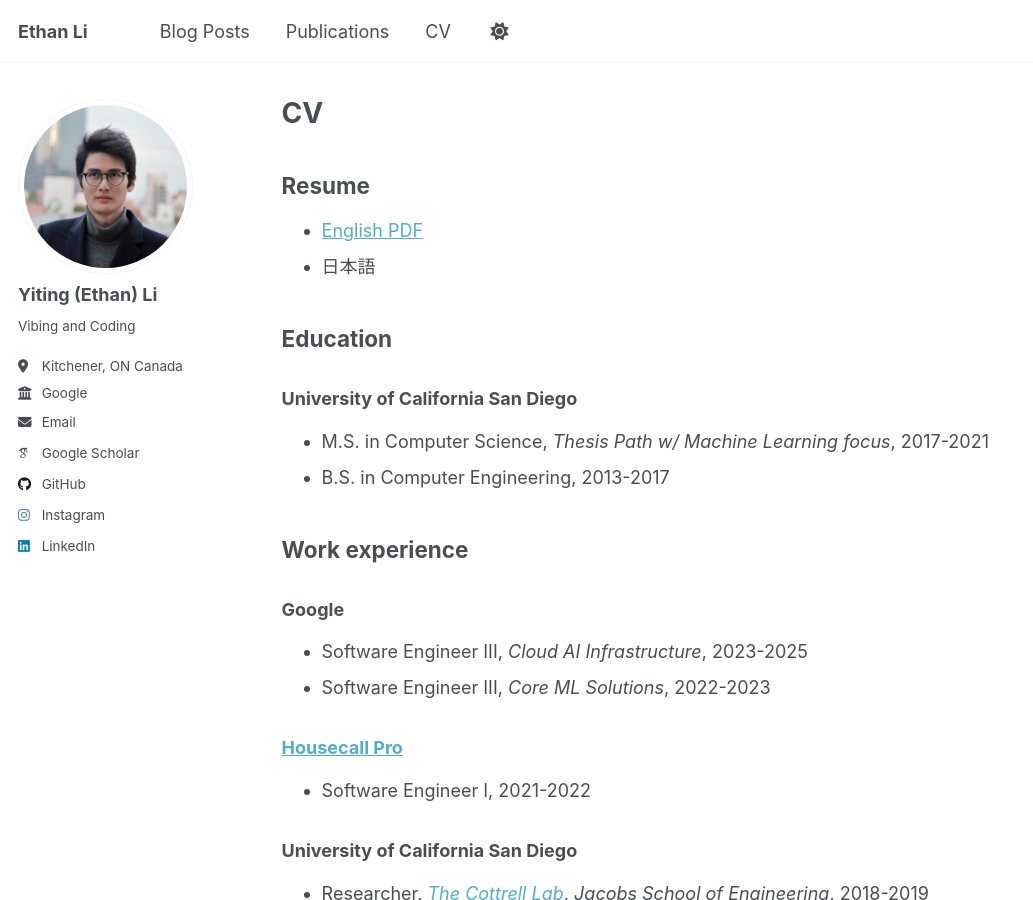
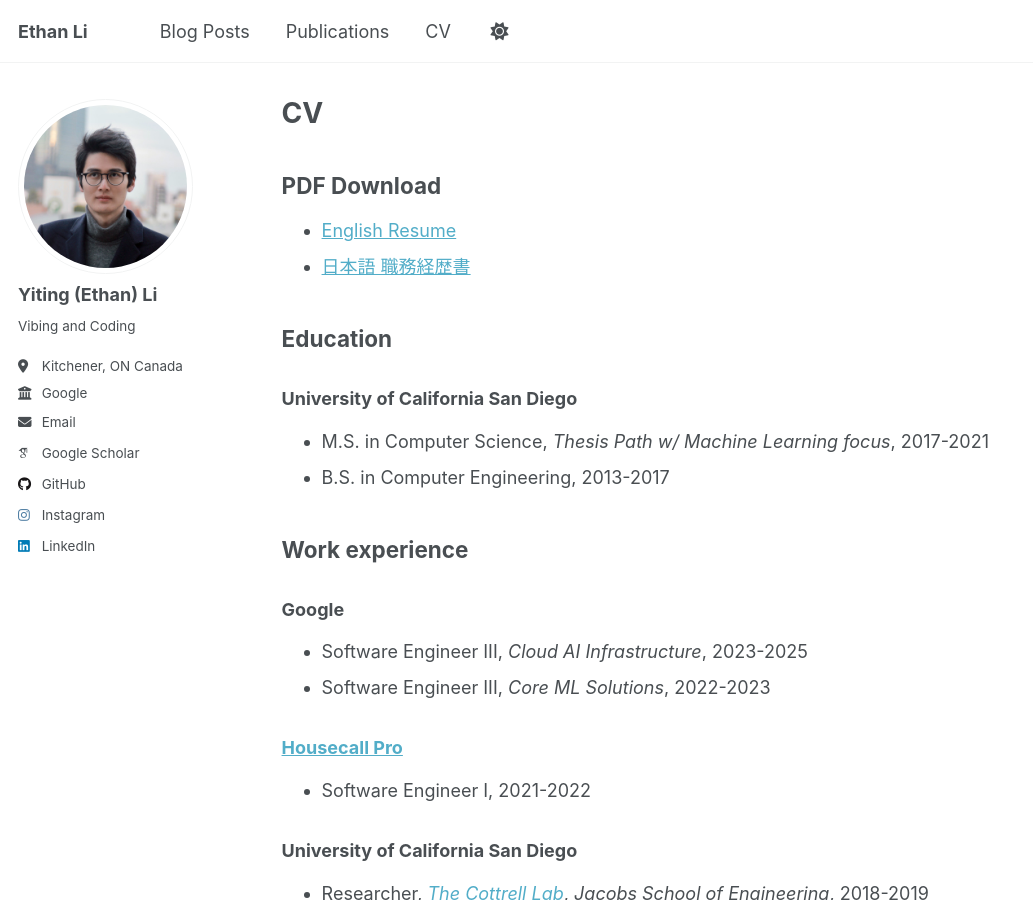
Before and after one commit to ethanleet/ethanleet.com, a Jekyll site: the page built from _pages/cv.md, in a window 1280 px wide and 900 px high. Shown: the whole window, without its empty margins (0-1033 px from the left). Built offline with Jekyll 4.4.1, drawn with Linux system fonts in a browser that asks for light colours; some web fonts are replaced.

Commit message:
Add Japanese Resume

```diff
--- a/_pages/cv.md
+++ b/_pages/cv.md
@@ -9,9 +9,9 @@ redirect_from:
 
 {% include base_path %}
 
-## Resume
-* [English PDF](/files/resume_en.pdf)
-* 日本語
+## PDF Download
+* [English Resume](/files/resume_en.pdf)
+* [日本語 職務経歴書](/files/resume_jp.pdf)
 
 ## Education
 ### University of California San Diego
```
Also changed, not shown: 3 other files.
